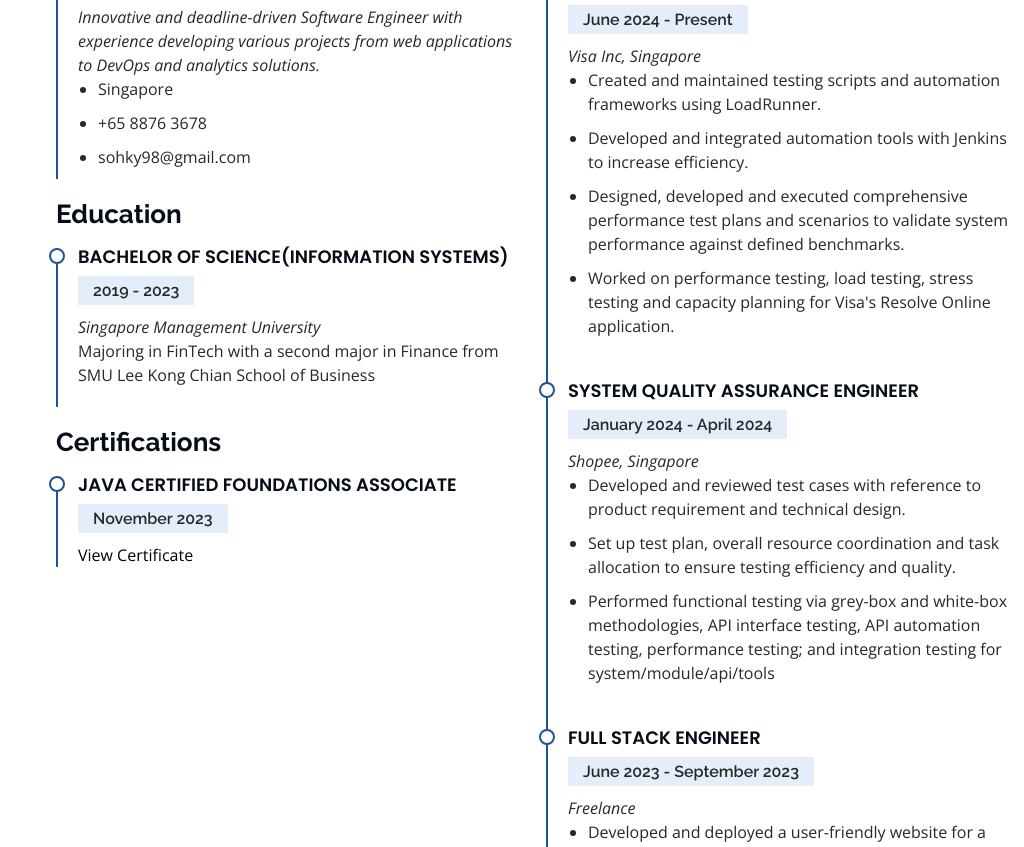
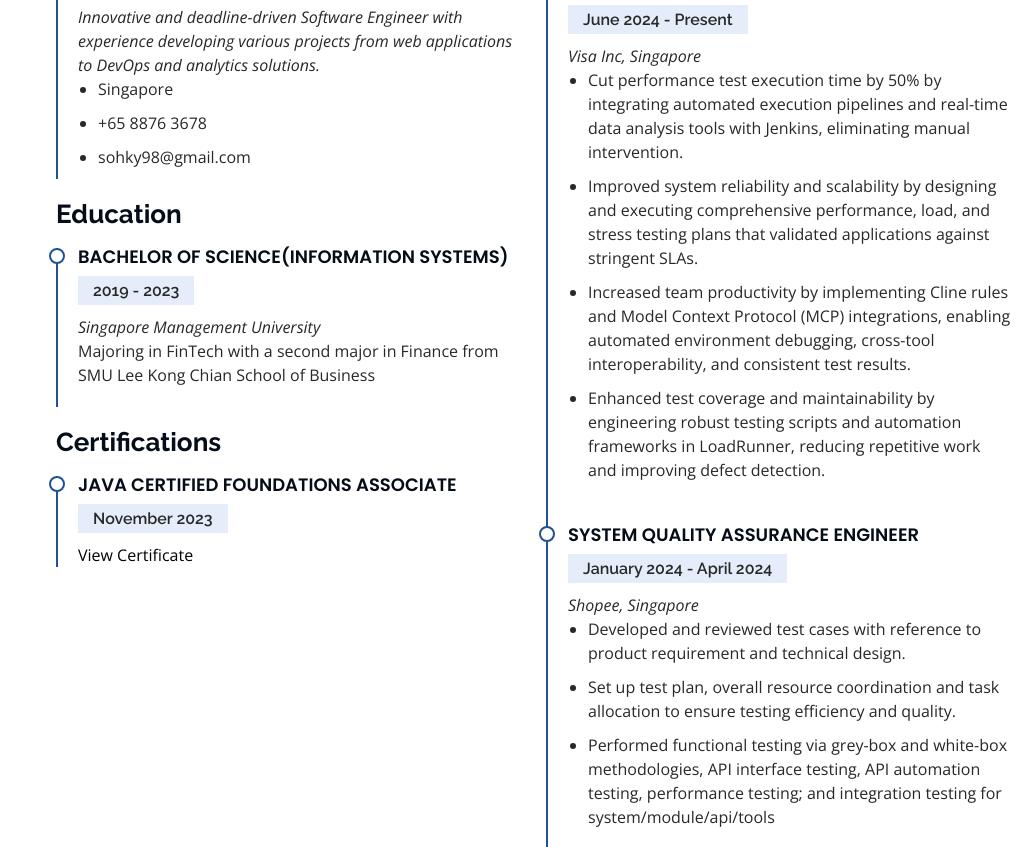
Before and after one commit to skykeyang/skykeyang.github.io, a plain HTML site: page index.html in a window 1280 px wide. Shown: the part 2185-3032 px from the top of the page, without its empty margins (256-1280 px from the left). Drawn offline with nearby package versions, Linux system fonts and the light colour scheme.

Commit message:
Update Visa

```diff
--- a/assets/js/main.js
+++ b/assets/js/main.js
@@ -1,9 +1,3 @@
-/**
-* Template Name: iPortfolio - v3.6.0
-* Template URL: https://bootstrapmade.com/iportfolio-bootstrap-portfolio-websites-template/
-* Author: BootstrapMade.com
-* License: https://bootstrapmade.com/license/
-*/
 (function() {
   "use strict";
 
--- a/index.html
+++ b/index.html
@@ -236,10 +236,10 @@
                 <h5>June 2024 - Present</h5>
                 <p><em>Visa Inc, Singapore</em></p>
                 <ul>
-                  <li>Created and maintained testing scripts and automation frameworks using LoadRunner.</li>
-                  <li>Developed and integrated automation tools with Jenkins to increase efficiency.</li>
-                  <li>Designed, developed and executed comprehensive performance test plans and scenarios to validate system performance against defined benchmarks.</li>
-                  <li>Worked on performance testing, load testing, stress testing and capacity planning for Visa's Resolve Online application.</li>
+                  <li>Cut performance test execution time by 50% by integrating automated execution pipelines and real-time data analysis tools with Jenkins, eliminating manual intervention.</li>
+                  <li>Improved system reliability and scalability by designing and executing comprehensive performance, load, and stress testing plans that validated applications against stringent SLAs.</li>
+                  <li>Increased team productivity by implementing Cline rules and Model Context Protocol (MCP) integrations, enabling automated environment debugging, cross-tool interoperability, and consistent test results.</li>
+                  <li>Enhanced test coverage and maintainability by engineering robust testing scripts and automation frameworks in LoadRunner, reducing repetitive work and improving defect detection.</li>
                 </ul>
               </div>
               <div class="resume-item">
```
